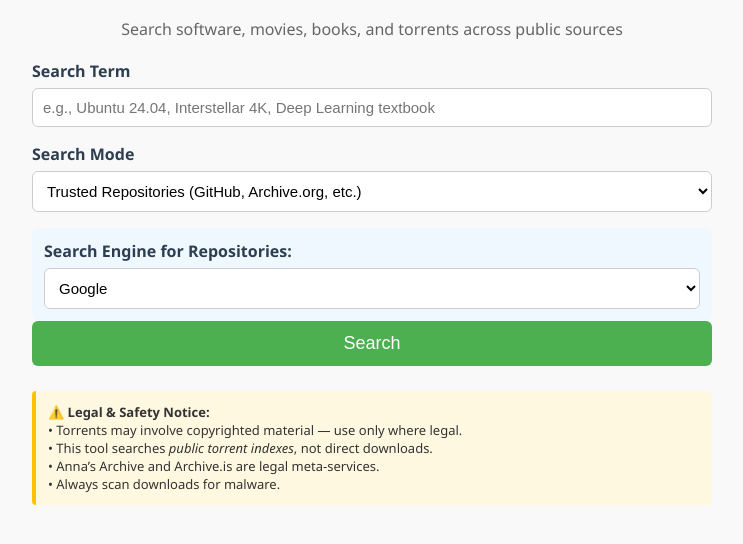
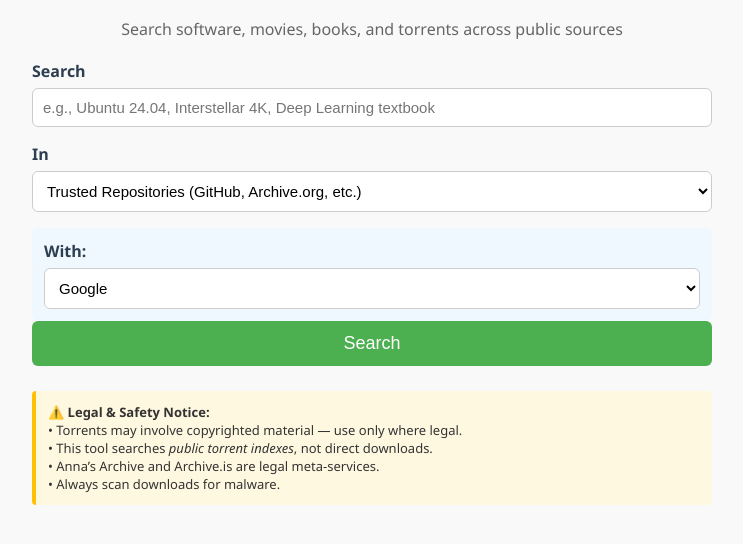
Before and after one commit to optco/search, a plain HTML site: page index.html in a window 1280 px wide. Shown: the part 76-620 px from the top of the page, without its empty margins (268-1011 px from the left). Drawn offline with Linux system fonts and the light colour scheme.

Commit message:
Update index.html

```diff
--- a/index.html
+++ b/index.html
@@ -77,7 +77,7 @@
 
   <form id="dlSearch">
     <div class="control-group">
-      <label for="query">Search Term</label>
+      <label for="query">Search</label>
       <input
         type="text"
         id="query"
@@ -87,7 +87,7 @@
     </div>
 
     <div class="control-group">
-      <label for="searchMode">Search Mode</label>
+      <label for="searchMode">In</label>
       <select id="searchMode">
         <option value="trusted">Trusted Repositories (GitHub, Archive.org, etc.)</option>
         <option value="open-dirs">Open Directories (Index of listings)</option>
@@ -110,7 +110,7 @@
     </div>
 
     <div class="context-options" id="trustedEngineOptions">
-      <label for="trustedEngine">Search Engine for Repositories:</label>
+      <label for="trustedEngine">With:</label>
       <select id="trustedEngine">
         <option value="google">Google</option>
         <option value="bing">Bing</option>
@@ -239,4 +239,5 @@
     });
   </script>
 </body>
+
 </html>
```
